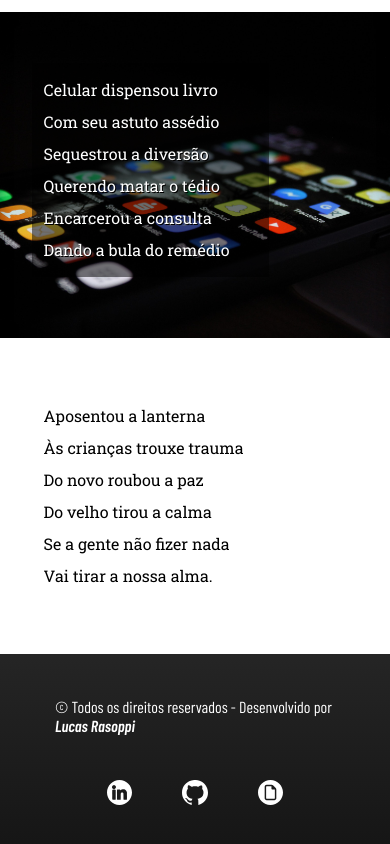
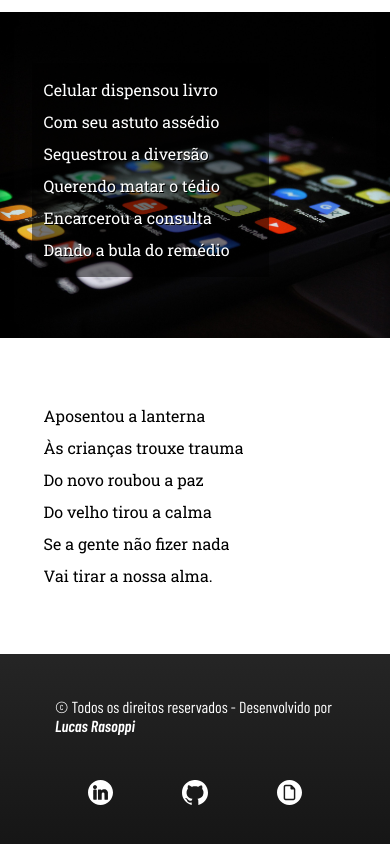
Before and after one commit to gothlul/Cordel_-_A_Poesia, a plain HTML site: page index.html in a window 390 px wide. Shown: the part 1361-2205 px from the top of the page. Drawn offline with Linux system fonts and the light colour scheme.

Commit message:
Update style.css

```diff
--- a/style.css
+++ b/style.css
@@ -198,11 +198,12 @@ footer .menu{
 
 @media (max-width: 760px){
     footer .menu{
-        width: auto;
+        width: 80%;
+        justify-content: space-between;
     }
 
     .item-footer{
         padding: 5px;
-        margin: 0 20px;
+        margin: 0;
     }
 }
```
